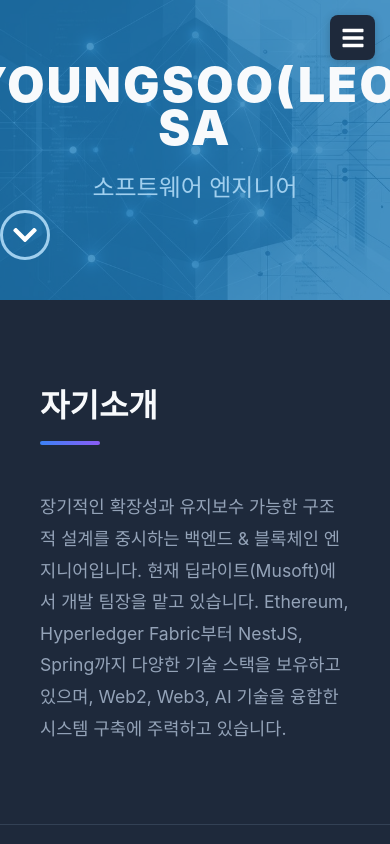
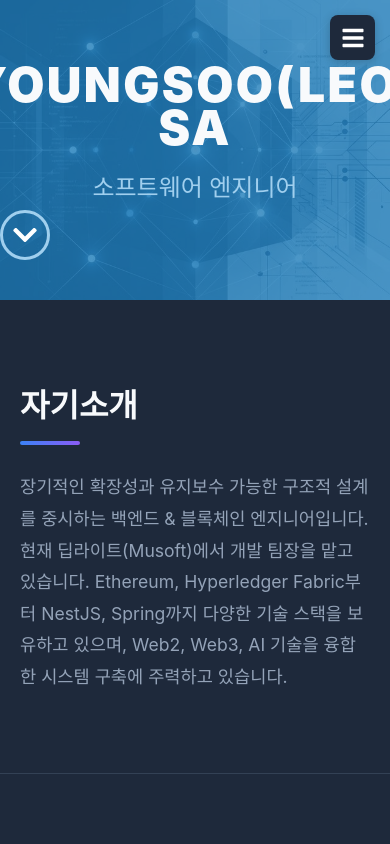
Before and after one commit to leo-yssa/leo-yssa.github.io, a React (Vite) app: page / in a window 390 px wide. Shown: the top 844 px of the page. Built offline with nearby package versions, Linux system fonts and the light colour scheme.

Commit message:
[Fix] 자기소개 css 구조 맞춤

```diff
--- a/src/sections/About.module.css
+++ b/src/sections/About.module.css
@@ -4,19 +4,8 @@
     border-bottom: 1px solid var(--color-border);
 }
 
-.row {
-    display: flex;
-    flex-wrap: wrap;
-    align-items: flex-start;
-    gap: 40px;
-}
-
-.headerCol {
-    flex: 0 0 200px;
-}
-
-.contentCol {
-    flex: 1;
+.content {
+    max-width: 800px;
 }
 
 .text {
@@ -26,17 +15,7 @@
 }
 
 @media (max-width: 768px) {
-    .row {
-        flex-direction: column;
-        gap: 20px;
-    }
-
-    .headerCol {
-        flex: 0 0 auto;
-        width: 100%;
-    }
-
-    .contentCol {
+    .content {
         width: 100%;
     }
 }
--- a/src/sections/About.tsx
+++ b/src/sections/About.tsx
@@ -8,17 +8,11 @@ const About = () => {
 
     return (
         <section id="about" className={styles.section}>
-            <div className="container">
-                <div className={styles.row}>
-                    <div className={styles.headerCol}>
-                        <h2 className="heading">{t('about.title')}</h2>
-                    </div>
-                    <div className={styles.contentCol}>
-                        <p className={styles.text}>
-                            {aboutText}
-                        </p>
-                    </div>
-                </div>
+            <h2 className="heading">{t('about.title')}</h2>
+            <div className={styles.content}>
+                <p className={styles.text}>
+                    {aboutText}
+                </p>
             </div>
         </section>
     );
```
